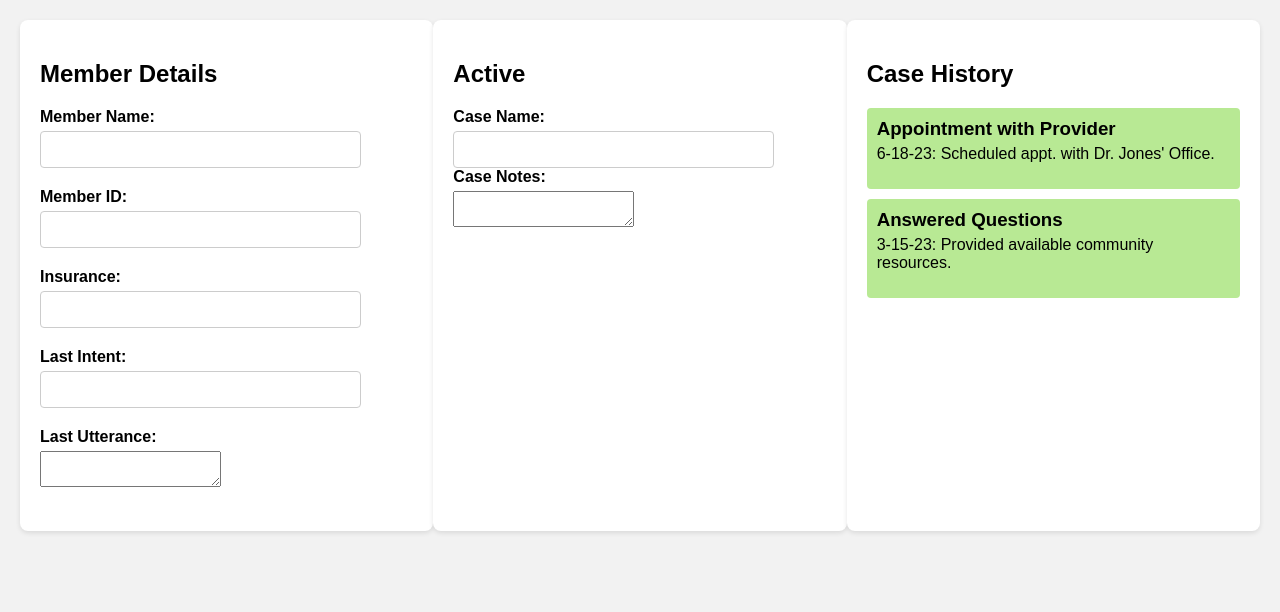
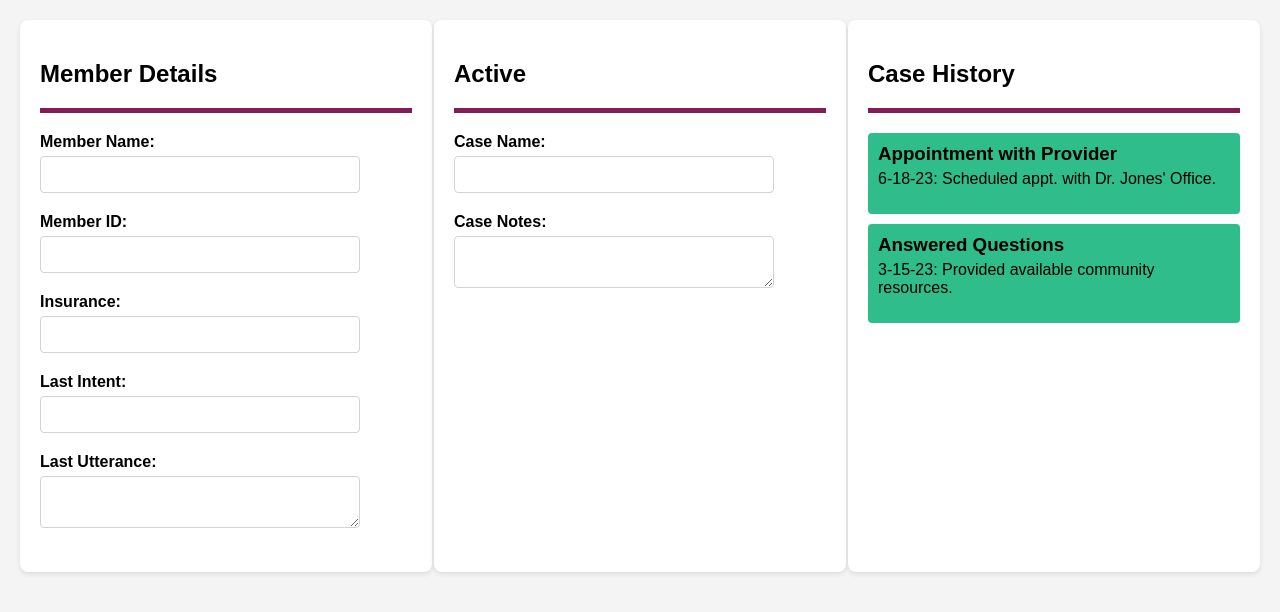
Before and after one commit to stoltenbergpeter/lucet-health, a plain HTML site: page index.html in a window 1280 px wide. Drawn offline with Linux system fonts and the light colour scheme.

Commit message:
Update styles.css

```diff
--- a/styles.css
+++ b/styles.css
@@ -1,29 +1,30 @@
 body {
   font-family: Arial, sans-serif;
-  background-color: #f2f2f2;
+  background-color: #f4f4f4; /* Light gray background */
   margin: 0;
   padding: 20px;
 }
 
 .container {
   display: flex;
+
   justify-content: space-between;
 }
 
 .form-card {
   width: 48%;
-  background-color: #fff;
-  padding: 20px;
+  background-color: #ffffff; /* White */
+  padding: 40px;
   border-radius: 8px;
   box-shadow: 0 2px 5px rgba(0, 0, 0, 0.1);
 }
 
 .card {
-  background-color: #fff;
+  background-color: #ffffff; /* White */
   padding: 20px;
   border-radius: 8px;
   box-shadow: 0 2px 5px rgba(0, 0, 0, 0.1);
-  width: 48%;
+  width: 30%;
 }
 
 .card-content {
@@ -31,6 +32,10 @@ body {
 }
 
 .field {
+  margin-bottom: 20px;
+}
+
+.long_field {
   margin-bottom: 20px;
 }
 
@@ -42,16 +47,17 @@ label {
 
 input[type="text"],
 select,
-input[type="datetime-local"] {
+input[type="datetime-local"],
+textarea {
   width: 80%;
   padding: 10px;
   border-radius: 4px;
-  border: 1px solid #ccc;
+  border: 1px solid #ced4da; /* Light gray border */
 }
 
 button[type="submit"] {
-  background-color: #4CAF50;
-  color: #fff;
+  background-color: #007bff; /* Lucet Health blue */
+  color: #ffffff; /* White text */
   padding: 10px 20px;
   border: none;
   border-radius: 4px;
@@ -59,7 +65,7 @@ button[type="submit"] {
 }
 
 button[type="submit"]:hover {
-  background-color: #45a049;
+  background-color: #0056b3; /* Darker blue on hover */
 }
 
 button[type="submit"]:focus {
@@ -71,7 +77,7 @@ button[type="submit"]:focus {
 }
 
 .case {
-  background-color: #f2f2f2;
+  background-color: #f4f4f4; /* Light gray case background */
   padding: 10px;
   border-radius: 4px;
   margin-bottom: 10px;
@@ -86,9 +92,16 @@ button[type="submit"]:focus {
 }
 
 .case.active {
-  background-color: #b8e994;
+  background-color: #2ebd8b; /* Lucet Health green for active cases */
 }
 
 .case.inactive {
-  background-color: #ff7979;
+  background-color: #ff7979; /* Lucet Health red for inactive cases */
 }
+/* The rest of your CSS remains unchanged */
+
+.header-divider {
+  height: 5px;
+  background-color: #851c55; /* Lucet Health header color */
+  margin-bottom: 20px;
+}
```
